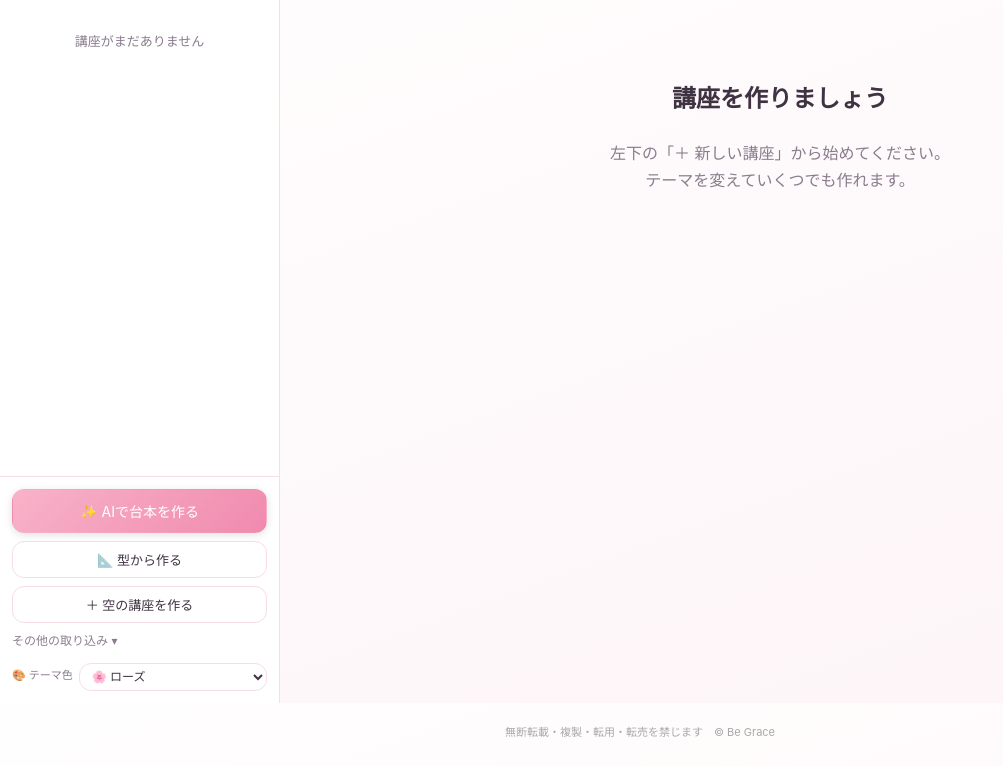
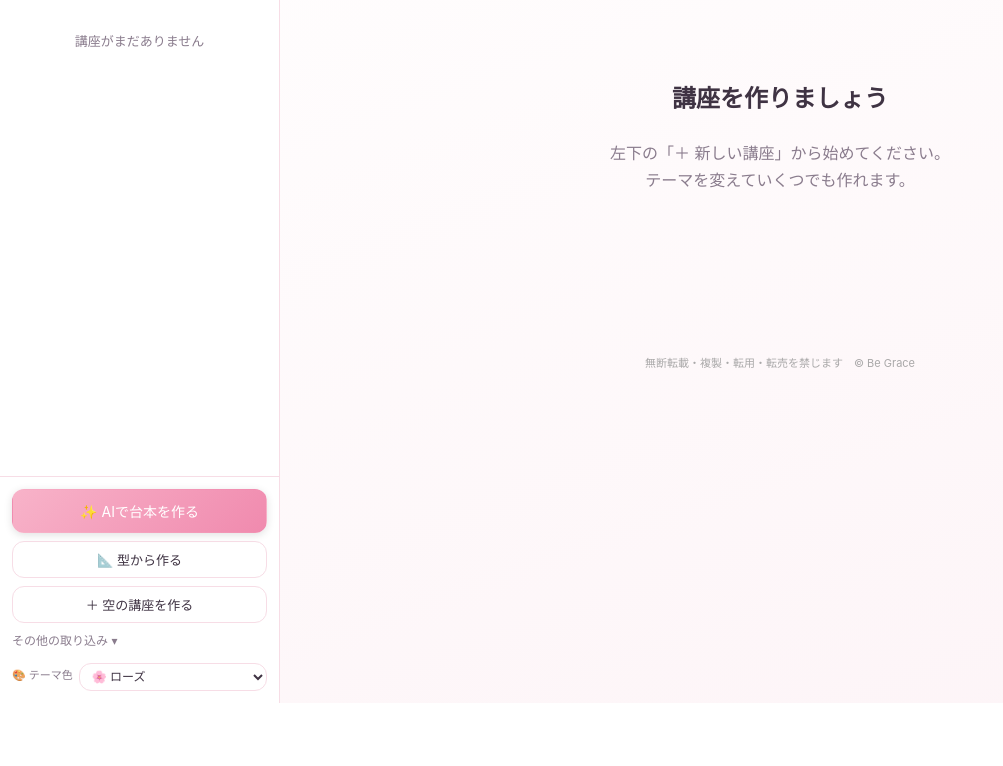
Before and after one commit to begracenao-alt/kouza, a plain HTML site: page index.html in a window 1280 px wide. Shown: the part 97-863 px from the top of the page, without its empty margins (0-1003 px from the left). After the commit the page ends 800 px from the top, so only its background shows below. Drawn offline with Linux system fonts and the light colour scheme.

Commit message:
注意書きを本文内に移動（サイドバー型レイアウトのズレ修正）

```diff
--- a/index.html
+++ b/index.html
@@ -363,7 +363,8 @@
 
   <main class="main">
     <div class="main-inner" id="main"></div>
-  </main>
+  <div class="bg-copyright" style="text-align:center;font-size:11px;color:#9a9a9a;opacity:.85;padding:24px 12px 28px;line-height:1.7;font-family:-apple-system,sans-serif;">無断転載・複製・転用・転売を禁じます　© Be Grace</div>
+</main>
 </div>
 
 <div class="modal-bg" id="modalBg" onclick="if(event.target===this)closeModal()">
@@ -1380,6 +1381,5 @@ load();
 setTheme(localStorage.getItem("kouza-theme") || "rose");
 renderMain();
 </script>
-<div class="bg-copyright" style="text-align:center;font-size:11px;color:#9a9a9a;opacity:.85;padding:20px 12px 24px;line-height:1.7;font-family:-apple-system,sans-serif;">無断転載・複製・転用・転売を禁じます　© Be Grace</div>
 </body>
 </html>
```
